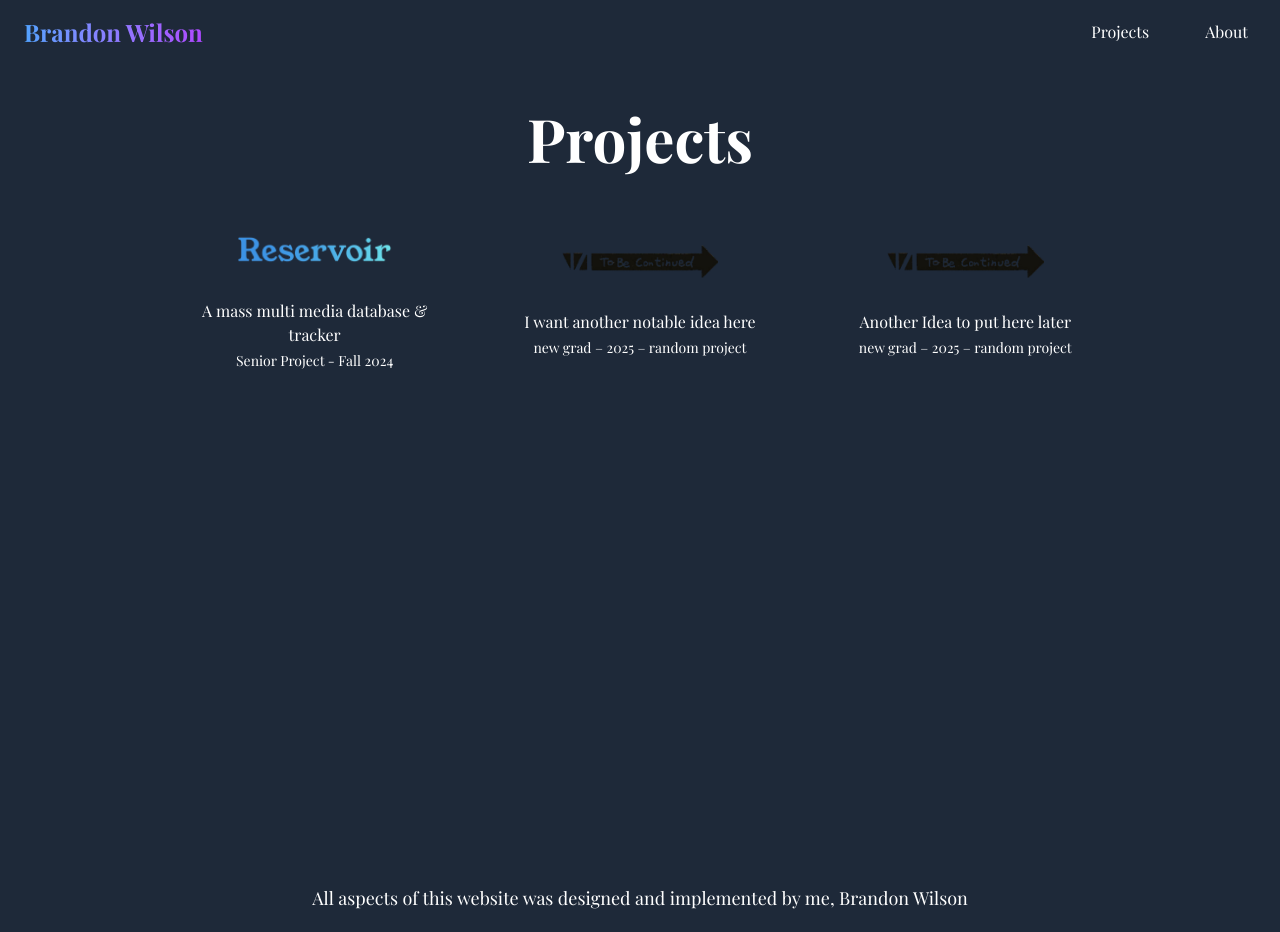
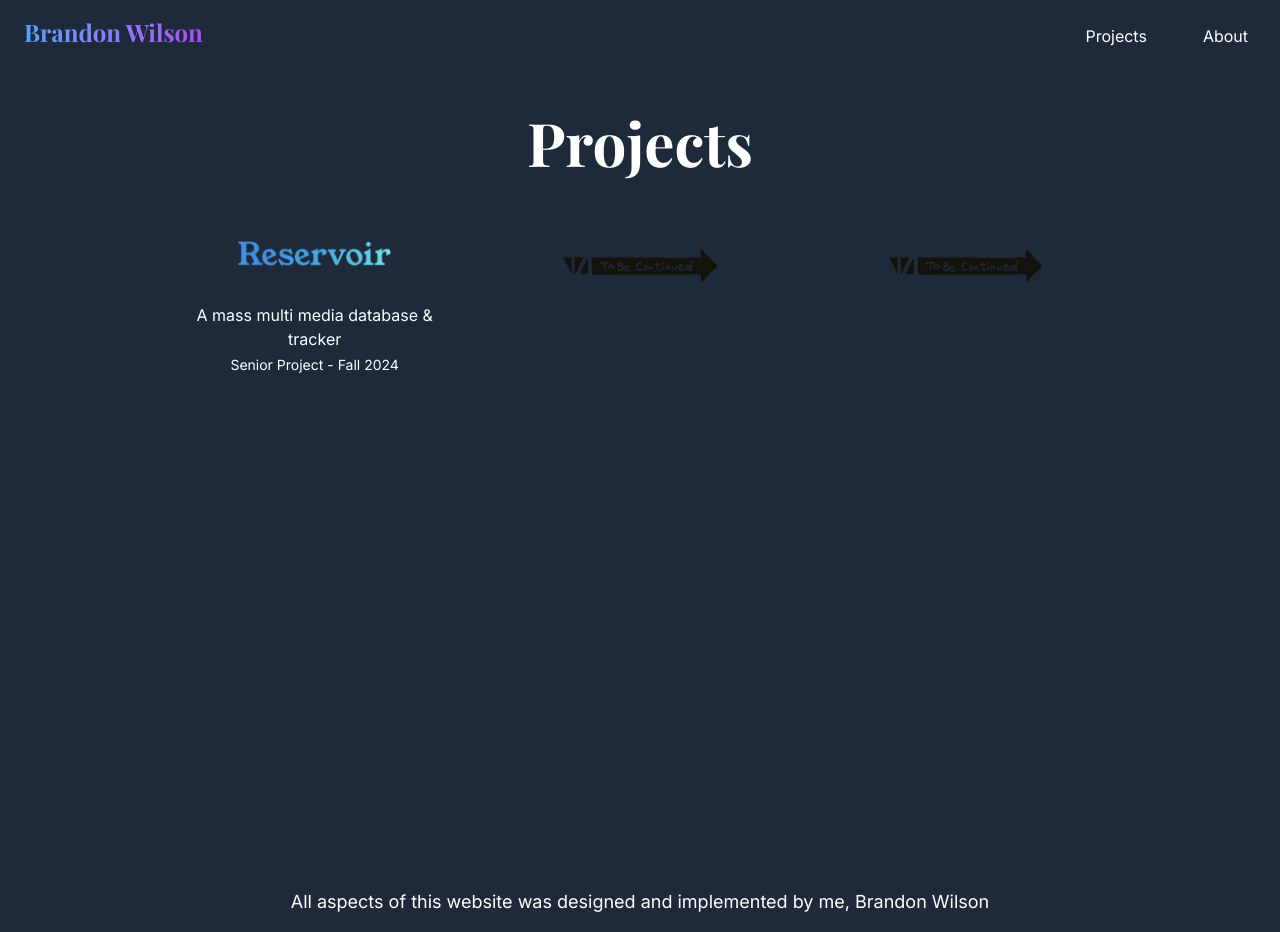
Before and after one commit to bdubbs11/personalportfolio, a Vue app in the folder personalportfolio/: page /projects in a window 1280 px wide. Built offline with nearby package versions, Linux system fonts and the light colour scheme; a web font is replaced by a local one.

Commit message:
aiden tweaks

```diff
--- a/personalportfolio/src/App.vue
+++ b/personalportfolio/src/App.vue
@@ -4,19 +4,19 @@
     <!-- if page is different make the color gradient for my name change -->
     <!-- if swimming make blue to red bc of all the red and blue in actualality of me siwmming LOL -->
     <router-link to='/' class = "text-xl md:text-2xl font-bold bg-gradient-to-r from-blue-400 to-purple-500 text-transparent bg-clip-text hover:scale-110 duration-300 ease-in-out">Brandon Wilson</router-link> <!-- click on it and change theme / inverse -->
-    <div class="flex gap-10">
-      <router-link to='/projects' class=" md:text-md pt-1 hover:bg-gray-900 p-2 rounded cursor-pointer">Projects</router-link>
-      <router-link to='/about' class=" md:text-md pt-1 hover:bg-gray-900 p-2 rounded cursor-pointer">About</router-link>
+    <div class="flex gap-10 font-inter">
+      <router-link to='/projects' class=" md:text-md hover:bg-gray-900 p-2 rounded cursor-pointer ease-in-out duration-300">Projects</router-link>
+      <router-link to='/about' class=" md:text-md hover:bg-gray-900 p-2 rounded cursor-pointer ease-in-out duration-300">About</router-link>
     </div>
   </nav>
 
-  <main class="flex-1 text-center my-auto text-white">
+  <main class="text-center text-white">
    <router-view />
    <slot></slot>
   </main>
 
 
-  <footer class = "text-sm md:text-lg text-center p-4 mt-auto">
+  <footer class="font-inter text-sm md:text-lg text-center p-4">
     <h3>All aspects of this website was designed and implemented by me, Brandon Wilson</h3>
   </footer>
 </div>
--- a/personalportfolio/src/assets/tailwindcss.css
+++ b/personalportfolio/src/assets/tailwindcss.css
@@ -1,10 +1,11 @@
 @import url('https://fonts.googleapis.com/css2?family=Judson:ital,wght@0,400;0,700;1,400&family=Playfair+Display:ital,wght@0,400..900;1,400..900&display=swap');
 @import url('https://fonts.googleapis.com/css2?family=Judson:ital,wght@0,400;0,700;1,400&family=Playfair+Display:ital,wght@0,400..900;1,400..900&family=Young+Serif&display=swap');
+@import url('https://fonts.googleapis.com/css2?family=Inter:ital,opsz,wght@0,14..32,100..900;1,14..32,100..900&display=swap');
 @import "tailwindcss";
 
 @theme {
   --font-playfair: 'Playfair Display', serif;
-  --font-young-serif: 'Young Serif', serif;
+  --font-inter: 'Inter', sans-serif;
   --color-blue: #3A92E5;
   --color-aqua: #66DAEA;
   --color-resblue: #3B92E5;
--- a/personalportfolio/src/views/AboutView.vue
+++ b/personalportfolio/src/views/AboutView.vue
@@ -77,20 +77,23 @@
       </swiper-container>
       </div>
       <div class="col-span-12 md:col-span-6 order-1 md:order-2 flex flex-col items-center justify-center bg-gray-700 rounded-t-xl md:rounded-r-xl md:rounded-tl-none h-full md:h-[85vh]">
-        <h1 class="text-xl md:text-2xl font-bold m-8">About Me</h1>
-        <p class="text-sm md:text-lg text-center mx-4 normal-case">
-        Hi, I’m a Computer Science grad from Florida Southern College, where I finished with Magna Cum Laude
-        honors finishing with a 3.75 GPA.
-        During college, I was also a team captain and 16-time NCAA Division II All-American swimmer.
-        So I’ve learned a lot about discipline, leadership, and pushing myself through challenges.
+        <h1 class="text-xl md:text-2xl font-bold m-8 ml-12">About Me</h1>
+        <div class="text-sm md:text-base text-left mx-12 normal-case font-inter">
+        <p class="mb-2">- Graduated from Florida Southern College <br /> <span class="italic text-white/50">(Magna Cum Laude Honors - 3.75 GPA)</span></p>
+        <p class="mb-2">- 16-time NCAA DII All-American Swimmer & Team Captain</p>
 
-        On the tech side, I’ve worked on full-stack web projects and have experience with cloud platforms,
-        RESTful APIs, and database management. I really enjoy building things that are both functional and user-friendly,
-        and I’ve had the chance to work on apps from the ground up.
+        <hr class="text-white/30 my-4">
 
-        Right now, I’m looking for a software development role where I can keep learning, grow my skills, and be part of
-        something meaningful.
+        <p class="mb-2">- Worked with cloud platforms, RESTful APIs, & databases</p>
+        <p class="mb-2">- I love building web projects that are function & user-friendly</p>
+
+        <hr class="text-white/30 my-4">
+
+        <p>
+            Right now, I’m looking for a software development role where I can keep learning, grow my skills, and be part of
+            something meaningful.
         </p>
+        </div>
       </div>
     </div>
 
--- a/personalportfolio/src/views/ProjectDisplay.vue
+++ b/personalportfolio/src/views/ProjectDisplay.vue
@@ -50,25 +50,21 @@
               <!-- this needs to be the png but it will be reservoirs text as of rn
               until i add more projects this will be fine for now -->
             <div class="mx-24 text-center">
-              <p class="flex items-center justify-center "><img class="h-full w-full md:h-1/2 md:w-1/2" :src="project.png" alt="project png"> </p>
+              <p class="flex items-center justify-center mb-12"><img class="h-full w-full md:h-1/2 md:w-1/2" :src="project.png" alt="project png"> </p>
 
-
-              <!-- Introduction -->
-              <h2 class="text-xl md:text-2xl font-bold mt-8 mb-2 mx-10">What is {{ project.title }}?</h2>
-
-              <p class="text-sm md:text-lg text-center">
+              <p class="text-sm md:text-lg text-center font-inter">
                 {{ project.description}}
               </p>
 
               <!-- Development Context -->
-              <h2 class="text-xl md:text-2xl font-bold mt-8 mb-2">Project Background</h2>
-              <p class=" text-sm md:text-lg text-center">
+              <h2 class="text-xl md:text-2xl font-bold mt-8 mb-2 text-resblue">Project Background</h2>
+              <p class=" text-sm md:text-lg text-center font-inter">
                   {{ project.background }}
               </p>
 
               <!-- UI Preview -->
-              <h2 class="text-xl md:text-2xl font-bold mt-8 mb-2">A glimps into our website</h2>
-              <p class="text-sm md:text-lg text-center mb-4">
+              <h2 class="text-xl md:text-2xl font-bold mt-8 mb-2 text-resblue">A glimpse into our website</h2>
+              <p class="text-sm md:text-lg text-center mb-4 font-inter">
                 {{ project.preview }}
               </p>
             </div>
--- a/personalportfolio/src/views/ProjectsView.vue
+++ b/personalportfolio/src/views/ProjectsView.vue
@@ -20,7 +20,7 @@ export default defineComponent({
     <div class="container grid grid-cols-16 min-w-screen flex-grow">
       <div class="col-span-2 "></div> <!-- left border with color can be deleted -->
 
-      <div class="col-span-12  gap-4 my-6">
+      <div class="col-span-12 gap-4 my-6">
         <!-- grid grid-rows-2 -->
         <!-- Top Section for Title -->
         <div class="py-4 text-center">
@@ -38,42 +38,26 @@ export default defineComponent({
                 <p class="flex items-center justify-center"><img class="rounded-xl object-fill h-3/5 w-3/5" :src="project[0].png" alt="reservoir png logo"> </p>
                 <!-- <p class="text-4xl focus:outline-none bg-gradient-to-r from-resblue to-resaqua text-transparent bg-clip-text font-young-serif">Reservoir</p> -->
               </div>
-              <p class="text-md mt-6">A mass multi media database & tracker</p>
-              <p class="text-sm mt-1">Senior Project - Fall 2024</p>
+              <div class="font-inter">
+                  <p class="text-md mt-6">A mass multi media database & tracker</p>
+                  <p class="text-sm mt-1">Senior Project - Fall 2024</p>
+              </div>
             </div>
           </router-link>
 
           <!-- 2nd Card -->
-          <router-link :to="{ name: 'project-display', params: { id: 1 } }">
-            <div class="rounded-lg p-4 text-center flex flex-col justify-center items-center h-full">
-             <div class="hover:bg-gray-900 p-2 rounded cursor-pointer">
-                <p class="flex items-center justify-center"><img class="rounded-xl object-fill h-3/5 w-3/5" :src="project[1].png" alt="reservoir png logo"> </p>
-                <!-- <p class="text-4xl focus:outline-none bg-gradient-to-r from-resblue to-resaqua text-transparent bg-clip-text font-young-serif">Reservoir</p> -->
-              </div>
-              <p class="text-md mt-6">
-                I want another notable idea here
-              </p>
-              <p class="text-sm mt-1">
-                new grad – 2025 – random project
-              </p>
+            <div class="flex justify-center">
+                <div class="rounded-lg p-4 text-center flex flex-col justify-center items-center h-3/5 w-3/5">
+                    <p class="flex items-center justify-center"><img class="rounded-xl object-fill" :src="project[1].png" alt="to be continued logo"> </p>
+                </div>
             </div>
-          </router-link>
 
           <!-- 3rd Card (your original) -->
-          <router-link :to="{ name: 'project-display', params: { id: 1 } }">
-            <div class="rounded-lg p-4 text-center flex flex-col justify-center items-center h-full">
-              <div class="hover:bg-gray-900 p-2 rounded cursor-pointer">
-                <p class="flex items-center justify-center"><img class="rounded-xl object-fill h-3/5 w-3/5" :src="project[1].png" alt="to be continued logo"> </p>
-                <!-- <p class="text-4xl focus:outline-none bg-gradient-to-r from-resblue to-resaqua text-transparent bg-clip-text font-young-serif">Reservoir</p> -->
-              </div>
-              <p class="text-md mt-6">
-                Another Idea to put here later
-              </p>
-              <p class="text-sm mt-1">
-                new grad – 2025 – random project
-              </p>
+            <div class="flex justify-center">
+                <div class="rounded-lg p-4 text-center flex flex-col justify-center items-center h-3/5 w-3/5">
+                    <p class="flex items-center justify-center"><img class="rounded-xl object-fill" :src="project[1].png" alt="to be continued logo"> </p>
+                </div>
             </div>
-          </router-link>
           </div>
         </div>
       </div>
```
Also changed, not shown: personalportfolio/src/views/HomeView.vue (+9 -9 lines).
